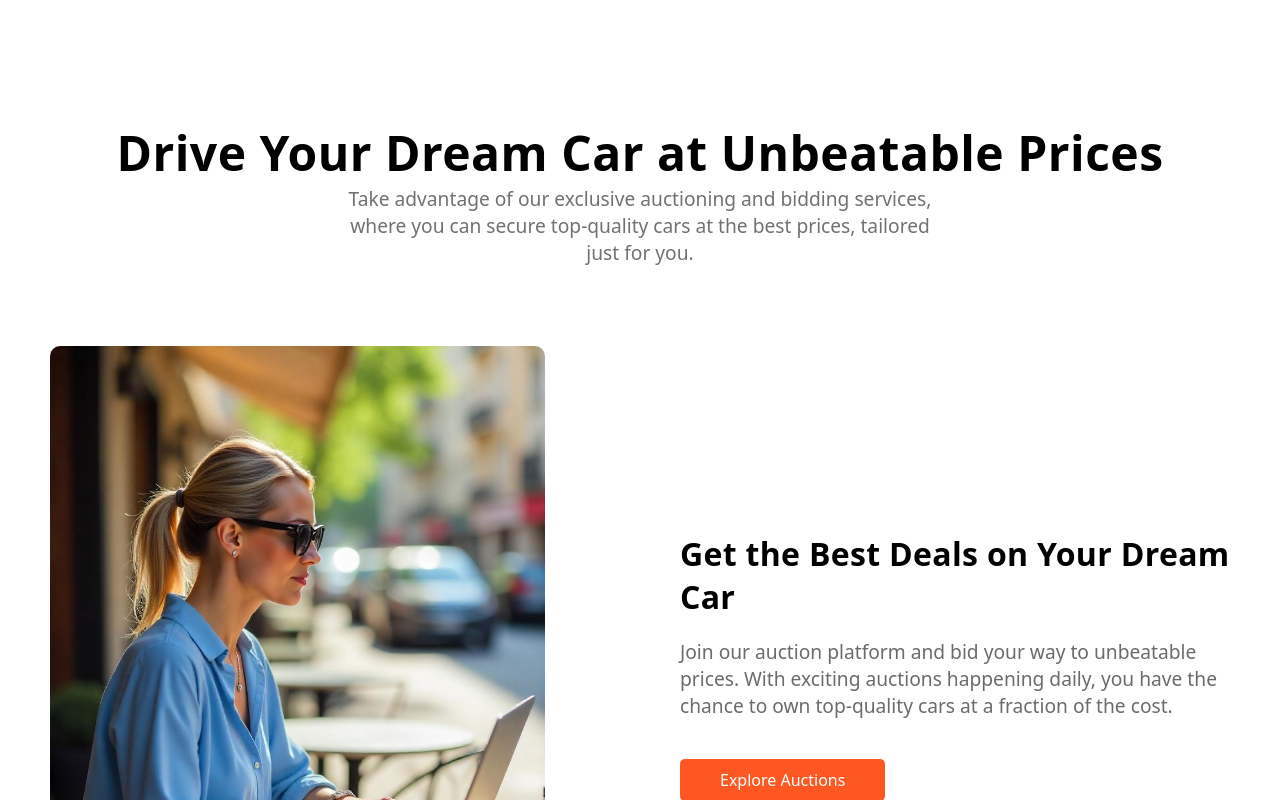
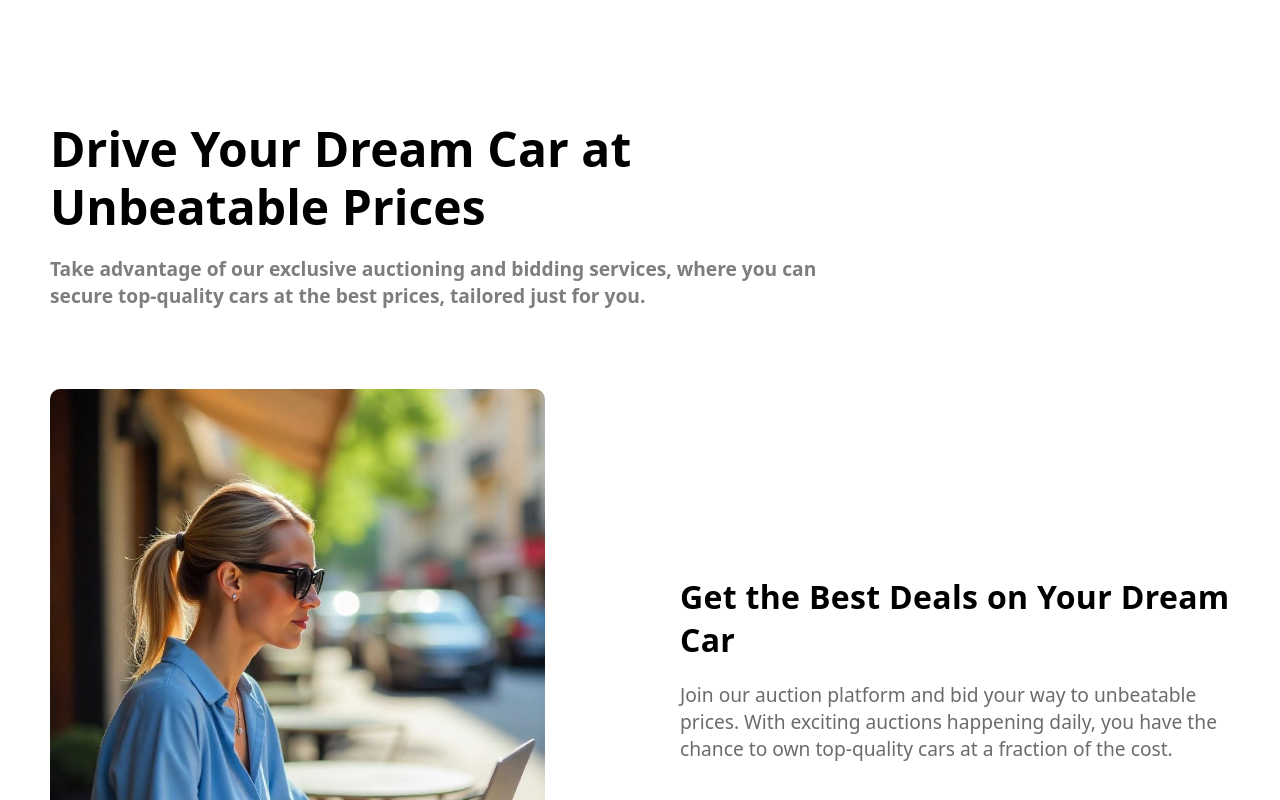
Before and after one commit to knoy00/LuxeDrive, a React (Vite) app: page / in a window 1280 px wide. Shown: the part 6580-7380 px from the top of the page. Built offline with nearby package versions, Linux system fonts and the light colour scheme.

Commit message:
Modified Auction Page

```diff
--- a/src/pages/LuxeDrive_Auction.jsx
+++ b/src/pages/LuxeDrive_Auction.jsx
@@ -1,54 +1,115 @@
-import { motion, inView } from "framer-motion"
+import { motion, useInView } from "framer-motion"
 import { useRef } from "react"
 
 import '../styles/pages/LuxeDrive_Auction.css';
 
 function LuxeDrive_Auction() {
+
+    const ref1 = useRef(null);
+    const ref2 = useRef(null);
+    const ref3 = useRef(null);
+    const ref4 = useRef(null);
+
+    const imgRef1 = useRef(null);
+    const imgRef2 = useRef(null);
+    const imgRef3 = useRef(null);
+
+    const inView1 = useInView(ref1, {once: true});
+    const inView2 = useInView(ref2, {once: true});
+    const inView3 = useInView(ref3, {once: true});
+    const inView4 = useInView(ref4, {once: true});
+
+    const inViewImg1 = useInView(imgRef1, {once: true});
+    const inViewImg2 = useInView(imgRef2, {once: true});
+    const inViewImg3 = useInView(imgRef3, {once: true});
+
   return (
     <div className="auction_section">
         <div className="auction_inner">
-            <div className="auction_header">
+            <motion.div
+             className="auction_header"
+             ref={ref1}
+             initial={{ opacity: 0, y: 100 }}
+             animate={inView1? { opacity: 1, y: 0 } : {}}
+             transition={{ duration: 1.2, ease: 'easeOut', delay:.3 }}
+             >
                 <h1>Drive Your Dream Car at Unbeatable Prices</h1>
                 <p>
                 Take advantage of our exclusive auctioning and bidding services, where you can secure top-quality cars at the best prices, tailored just for you.
                 </p>
 
-            </div>
+            </motion.div>
             <div className="auction_content_wrapper">
-                <div className="auction_img">
+                <motion.div
+                className="auction_img"
+                ref={imgRef1}
+                initial={{ opacity: 0, x: -100 }}
+                animate={inViewImg1? { opacity: 1, x: 0 } : {}}
+                transition={{ duration: 1.2, ease: 'easeOut', delay:.3 }}
+                >
                     <img src="/images/woman2.jpeg" alt="Woman" />
-                </div>
-                <div className="auction_content">
+                </motion.div>
+                <motion.div
+                className="auction_content"
+                ref={ref2}
+                initial={{ opacity: 0, y: 130 }}
+                animate={inView2? { opacity: 1, y: 0 } : {}}
+                transition={{ duration: 1.2, ease: 'easeOut', delay:.5 }}
+                >
                     <h2>Get the Best Deals on Your Dream Car</h2>
                     <p>
                         Join our auction platform and bid your way to unbeatable prices. With exciting auctions happening daily, you have the chance to own top-quality cars at a fraction of the cost.
                     </p>
                     <button className="auction_btn">Explore Auctions</button>
-                </div>
+                </motion.div>
 
-                <div className="auction_content">
+                <motion.div
+                className="auction_content"
+                ref={ref3}
+                initial={{ opacity: 0, y: 130}}
+                animate={inView3? { opacity: 1, y: 0 } : {}}
+                transition={{ duration: 1.2, ease: 'easeOut', delay:.5 }}
+                >
                     <h2>Smart Bidding, Bigger Savings</h2>
                     <p>
                         Why pay more when you can bid and win? Our auction platform connects you to exclusive deals on high-quality cars, ensuring you get the best price every time.
                     </p>
                     <button className="auction_btn">Bid Now</button>
-                </div>
+                </motion.div>
 
-                <div className="auction_img">
+                <motion.div
+                className="auction_img"
+                ref={imgRef2}
+                initial={{ opacity: 0, x: 100 }}
+                animate={inViewImg2? { opacity: 1, x: 0 } : {}}
+                transition={{ duration: 1.2, ease: 'easeOut', delay:.3 }}
+                >
                     <img src="/images/women.png" alt="Two Women" />
-                </div>
+                </motion.div>
 
-                <div className="auction_img">
+                <motion.div
+                className="auction_img"
+                ref={imgRef3}
+                initial={{ opacity: 0, x: -100 }}
+                animate={inViewImg3? { opacity: 1, x: 0 } : {}}
+                transition={{ duration: 1.2, ease: 'easeOut', delay:.3 }}
+                >
                     <img src="/images/man.png" alt="" />
-                </div>
+                </motion.div>
 
-                <div className="auction_content">
+                <motion.div
+                className="auction_content"
+                ref={ref4}
+                initial={{ opacity: 0, y: 130 }}
+                animate={inView4? { opacity: 1, y: 0 } : {}}
+                transition={{ duration: 1.2, ease: 'easeOut', delay:.5 }}
+                >
                     <h2>Bid, Win, and Save Big</h2>
                     <p>
                         Join our auction platform and get incredible deals on top-quality cars. With hundreds of bidders competing daily, you’re always in for exciting opportunities to win at the best prices.
                     </p>
                     <button className="auction_btn">Bid Now</button>
-                </div>
+                </motion.div>
 
 
             </div>
--- a/src/styles/pages/LuxeDrive_Auction.css
+++ b/src/styles/pages/LuxeDrive_Auction.css
@@ -10,23 +10,23 @@
 }
 
 .auction_header{
-    text-align: center;
     margin-bottom: 20px;
+    width: 65%;
 }
 
 .auction_header h1{
     font-size: 3em;
     font-weight: 700;
-    letter-spacing: .01em;
+    letter-spacing: .001em;
+    line-height: 1.2em;
+    margin-bottom: 20px;
 }
 
 .auction_header p{
     font-size: 1.2em;
-    font-weight: 400;
+    font-weight: 600;
     margin-bottom: 20px;
-    width: 50%;
-    margin-left: 25%;
-    color: #717171;
+    color: #7e7e7e;
 }
 
 .auction_content_wrapper{
@@ -66,7 +66,7 @@
 
 .auction_content p{
     font-size: 1.2em;
-    font-weight: 400;
+    font-weight: 500;
     margin-bottom: 20px;
     color: #6b6b6b;
 }
```
